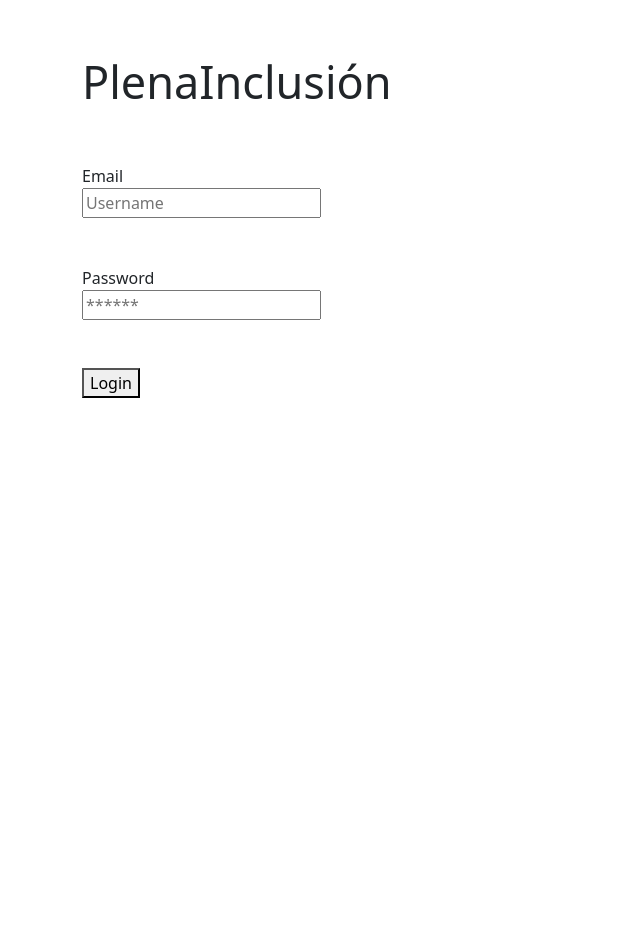
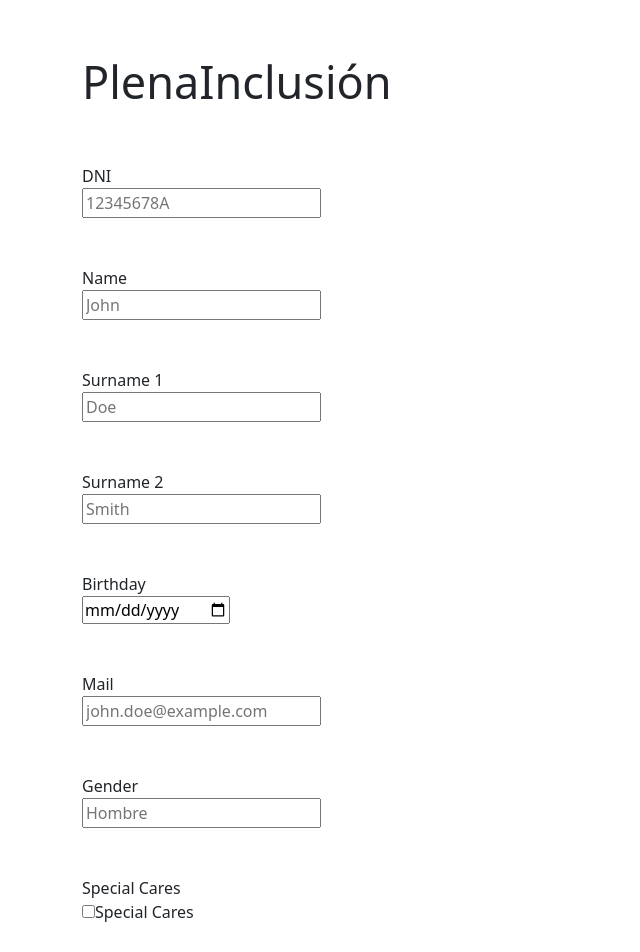
Before and after one commit to valeriin18/ProyectoLM, a React (Create React App) app in the folder ProyectoPlenaInclusion/client/: page /register in a window 1280 px wide. Before the commit this address led to /login. Shown: the top 952 px of the page, without its empty margins (0-640 px from the left). Before the commit the page ends 800 px from the top, so only its background shows below. Built offline with nearby package versions, Linux system fonts and the light colour scheme.

Commit message:
Register

```diff
--- a/ProyectoPlenaInclusion/client/src/App.js
+++ b/ProyectoPlenaInclusion/client/src/App.js
@@ -3,7 +3,7 @@ import { BrowserRouter, Route, Routes } from "react-router-dom";
 import Dashboard from "./components/Dashboard";
 import Login from "./components/Login";
 // import Navbar from "./components/Navbar";
-// import Register from "./components/Register";
+import Register from "./components/Register";
 // import ActivityProfile from "./components/ActivityProfile";
 //import SearchActivities from "./components/SearchActivities";
 import { Navigate } from 'react-router-dom';
@@ -15,8 +15,8 @@ function App() {
         <Routes>
           <Route path="/login" element={<Login/>} />
           <Route path="/dashboard" element={<><Dashboard/> </>} />
-          {/* <Route path="/register" element={<Register/>} />
-          <Route path="/addActivity" element={<><Navbar/><AddActivity/><Footer/></>} />
+          <Route path="/register" element={<Register/>} />
+          {/* <Route path="/addActivity" element={<><Navbar/><AddActivity/><Footer/></>} />
           <Route path="/activityProfile/:activityId" element={<><Navbar/><ActivityProfile/><Footer/></>} />
           <Route path="/searchActivities" element={<><Navbar/> <SearchActivities/> <Footer/></>} />
           <Route path='*' element={<Navigate to = '/login' />} />*/}
--- a/ProyectoPlenaInclusion/client/src/components/Dashboard.js
+++ b/ProyectoPlenaInclusion/client/src/components/Dashboard.js
@@ -23,6 +23,7 @@ import jwt_decode from "jwt-decode";
 import { useNavigate } from 'react-router-dom';
 import 'bootstrap/dist/css/bootstrap.css';
 import './style.css';
+import { Link } from 'react-router-dom';
 
 // Alert before delete
 import { confirmAlert } from 'react-confirm-alert'; // Import
@@ -44,6 +45,7 @@ const Dashboard = () => {
     const [fromDate, setFromDate] = useState(date);
     date = curr.toISOString().substring(0,10);
     const [toDate, setToDate] = useState(date);
+
 
 
     const navigation = useNavigate();
@@ -242,6 +244,9 @@ const Dashboard = () => {
                         /> */}
                         <Button variant="outline-success" type="submit">Buscar</Button>
                     </Form>
+                        <Link to='/register'>
+                        <button>Registrar Usuario</button>
+                        </Link>
                     </Navbar.Collapse>
                 </Container>
             </Navbar>
--- a/ProyectoPlenaInclusion/client/src/components/Register.js
+++ b/ProyectoPlenaInclusion/client/src/components/Register.js
@@ -0,0 +1,180 @@
+import React, { useState } from 'react'
+import axios from 'axios';
+import { useNavigate } from 'react-router-dom';
+
+const Register = () => {
+    const [dni, setDni] = useState('');
+    const [name, setName] = useState('');
+    const [surname1, setSurname1] = useState('');
+    const [surname2, setSurname2] = useState('');
+    const [birthyear, setBirthdyear] = useState('');
+    const [mail, setMail] = useState('');
+    const [gender, setGender] = useState('');
+    const [specialCare, setSpecialCare] = useState(false);
+    const [dataTutor, setDataTutor] = useState('');
+    const [errorMsg, setErrorMsg] = useState('');
+    const history = useNavigate();
+
+    const handleSubmit = async (e) => {
+        e.preventDefault();
+        try {
+            await axios.post('/RegisterCustomer', {
+                dni: dni,
+                name: name,
+                surname1: surname1,
+                surname2: surname2,
+                birthyear: birthyear,
+                mail: mail,
+                gender: gender,
+                specialCares: specialCare,
+                dataTutor: dataTutor,
+            });
+            history("/dashboard");
+        } catch (error) {
+            if (error.response) {
+                setErrorMsg(error.response.data.msg);
+                console.log(errorMsg);
+            }
+        }
+    }
+    return (
+        <section className="hero has-background-grey-light is-fullheight is-fullwidth">
+            <div className="hero-body">
+                <div className="container">
+                    <div className="columns is-centered">
+                        <div className="column is-6-desktop">
+                            <form onSubmit={handleSubmit} className="box">
+                                <div className="field mt-5 has-text-centered">
+                                    <p className="has-text-centered" style={{ fontSize: 45 }}>
+                                        PlenaInclusión
+                                    </p>
+                                </div>
+                                <div className="field mt-5">
+                                    <label className="label">DNI</label>
+                                    <div className="controls">
+                                        <input
+                                            type="text"
+                                            className="input"
+                                            placeholder="12345678A"
+                                            value={dni}
+                                            onChange={(e) => setDni(e.target.value)}
+                                        />
+                                    </div>
+                                </div>
+                                <div className="field mt-5">
+                                    <label className="label">Name</label>
+                                    <div className="controls">
+                                        <input
+                                            type="text"
+                                            className="input"
+                                            placeholder="John"
+                                            value={name}
+                                            onChange={(e) => setName(e.target.value)}
+                                        />
+                                    </div>
+                                </div>
+                                <div className="field mt-5">
+                                    <label className="label">Surname 1</label>
+                                    <div className="controls">
+                                        <input
+                                            type="text"
+                                            className="input"
+                                            placeholder="Doe"
+                                            value={surname1}
+                                            onChange={(e) => setSurname1(e.target.value)}
+                                        />
+                                    </div>
+                                </div>
+                                <div className="field mt-5">
+                                    <label className="label">Surname 2</label>
+                                    <div className="controls">
+                                        <input
+                                            type="text"
+                                            className="input"
+                                            placeholder="Smith"
+                                            value={surname2}
+                                            onChange={(e) => setSurname2(e.target.value)}
+                                        />
+                                    </div>
+                                </div>
+                                <div className="field mt-5">
+                                    <label className="label">Birthday</label>
+                                    <div className="controls">
+                                        <input
+                                            type="date"
+                                            className="input"
+                                            placeholder="YYYY-MM-DD"
+                                            value={birthyear}
+                                            onChange={(e) => setBirthdyear(e.target.value)}
+                                        />
+                                    </div>
+                                </div>
+                                <div className="field mt-5">
+                                    <label className="label">Mail</label>
+                                    <div className="controls">
+                                        <input
+                                            type="text"
+                                            className="input"
+                                            placeholder="john.doe@example.com"
+                                            value={mail}
+                                            onChange={(e) => setMail(e.target.value)}
+                                        />
+                                    </div>
+                                </div>
+                                <div className="field mt-5">
+                                    <label className="label">Gender</label>
+                                    <div className="controls">
+                                        <input
+                                            type="text"
+                                            className="input"
+                                            placeholder="Hombre"
+                                            value={gender}
+                                            onChange={(e) => setGender(e.target.value)}
+                                        />
+                                    </div>
+                                </div>
+                                <div className="field mt-5">
+                                    <label className="label">Special Cares</label>
+                                    <div className="controls">
+                                        <label className="radio">
+                                            <input
+                                                type="checkbox"
+                                                checked={specialCare}
+                                                onChange={(e) => setSpecialCare(e.target.checked)}
+                                            />
+                                            <label>Special Cares</label>
+                                        </label>
+                                    </div>
+                                </div>
+                                <div className="field mt-5">
+                                    <label className="label">Tutor DNI</label>
+                                    <div className="controls">
+                                        <input
+                                            type="text"
+                                            className="input"
+                                            placeholder="12345678A"
+                                            value={dataTutor}
+                                            onChange={(e) => setDataTutor(e.target.value)}
+                                        />
+                                    </div>
+                                </div>
+                                <div className="field">
+                                    <p className="help is-danger">{errorMsg}</p>
+                                </div>
+                                <div className="field mt-5">
+                                    <div className="controls">
+                                        <button type="submit" className="button is-link">
+                                            Register
+                                        </button>
+                                    </div>
+                                </div>
+                            </form>
+                        </div>
+                    </div>
+                </div>
+            </div>
+        </section>
+    );
+};
+
+export default Register;
```
Also changed, not shown: 1 other file (tests, documents, lock files or other folders).
